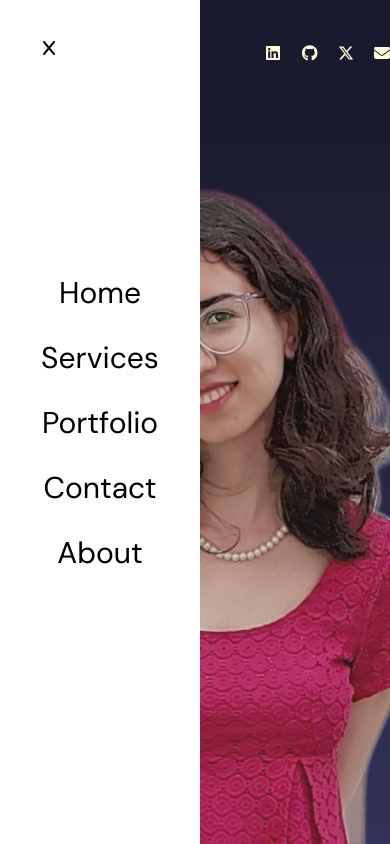
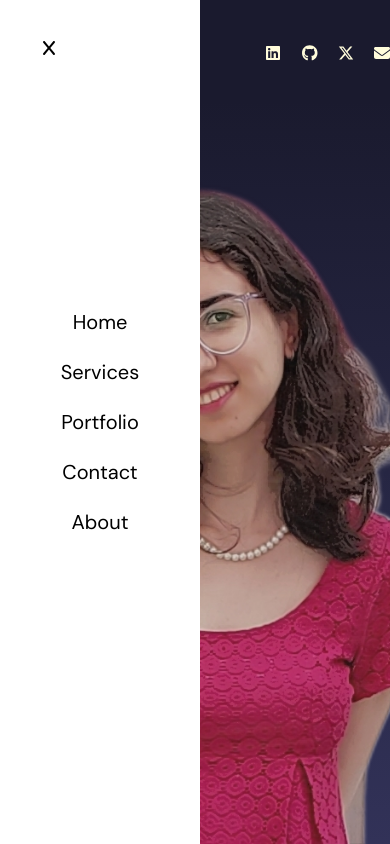
Before and after one commit to FatemeGhalandari/fatemeghalandari.github.io, a React (Vite) app: page / in a window 390 px wide. Both pictures are taken after a click on the button 49 px from the left and 49 px from the top of the page. Shown: the top 844 px of the page. Built offline with nearby package versions, Linux system fonts and the light colour scheme.

Commit message:
style: Update Sidebar Links component with responsive font size

```diff
--- a/src/components/Sidebar/Links.jsx
+++ b/src/components/Sidebar/Links.jsx
@@ -33,7 +33,7 @@ const Links = () => {
     >
       {items.map((item) => (
         <motion.a
-          className="decoration-none text-black text-[30px]  cursor-pointer"
+          className="decoration-none text-black sm:text-[30px] text-[20px] cursor-pointer"
           href={`#${item}`}
           key={item}
           variants={itemVariants}
```
